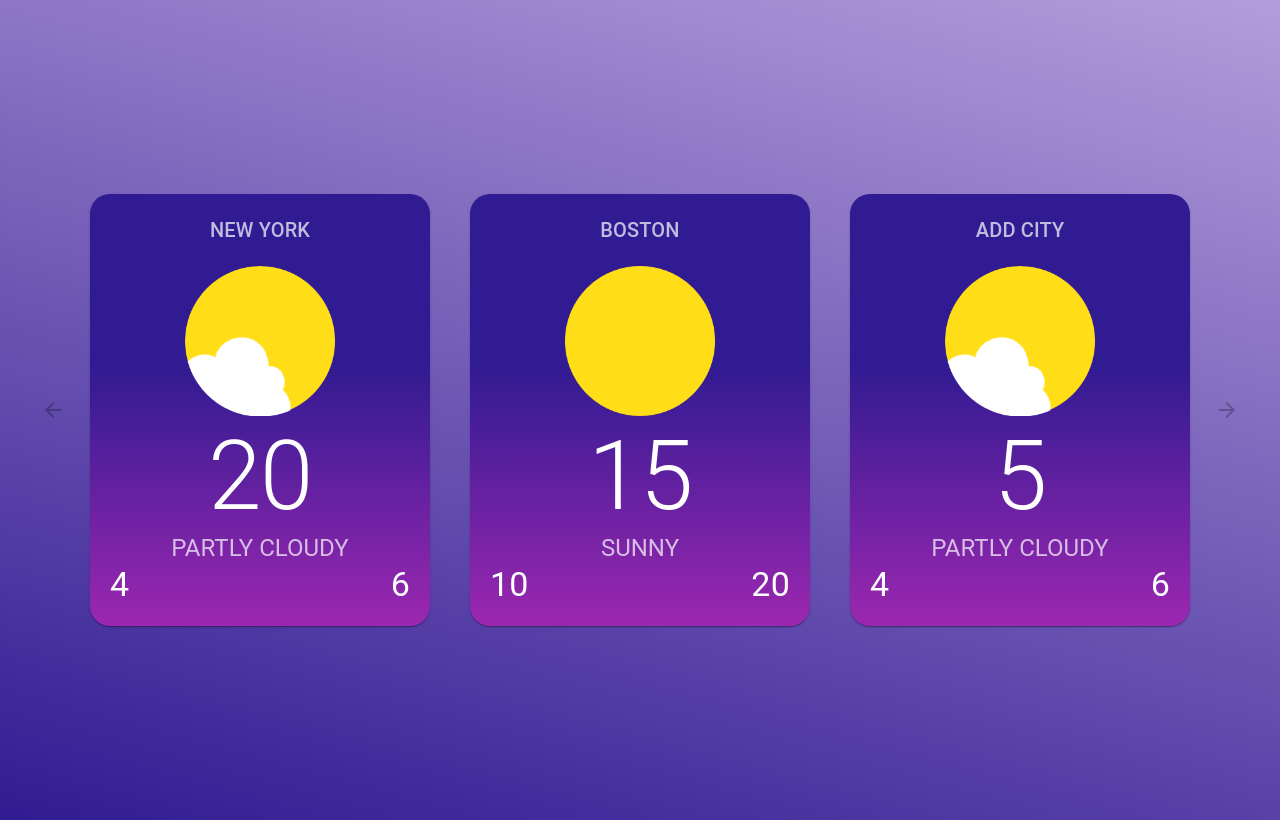
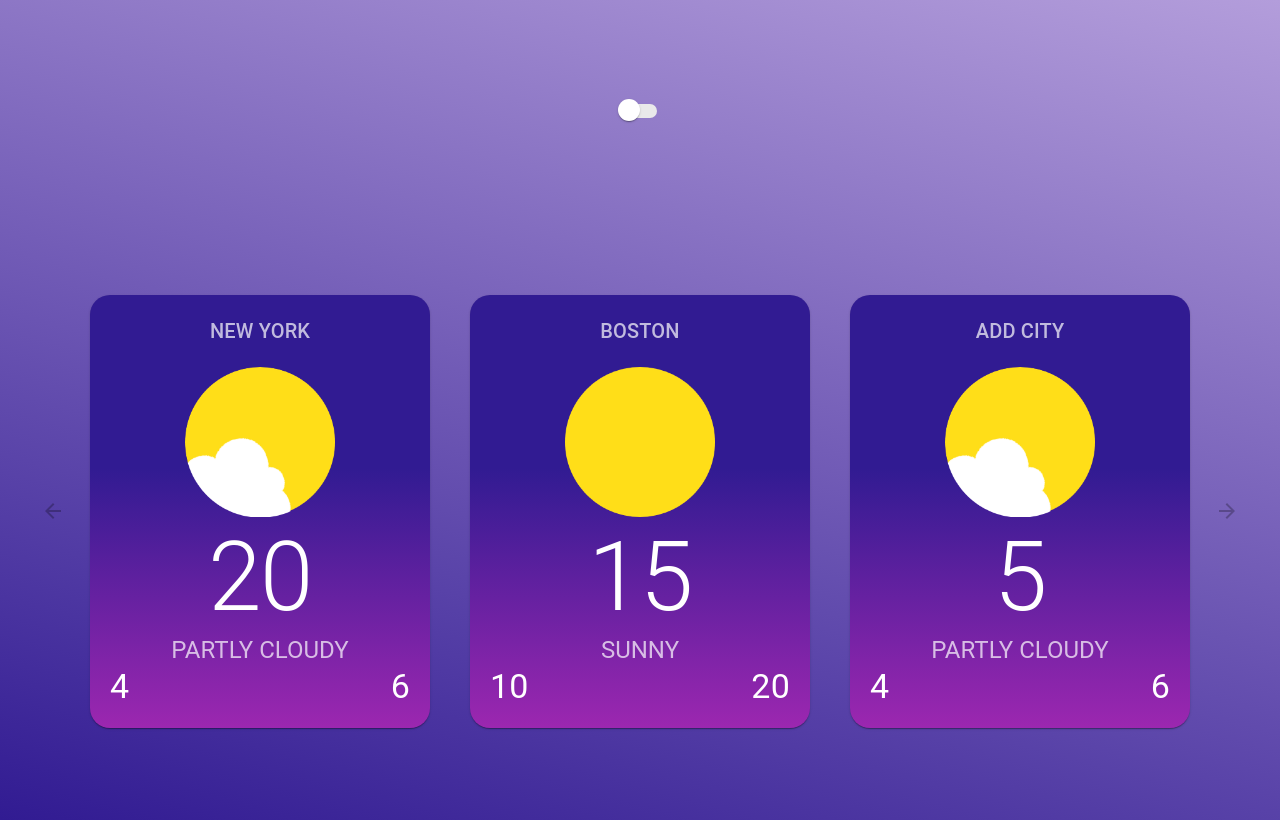
Before and after one commit to JulianAR97/pretty-weather, a React (Create React App) app: page / in a window 1280 px wide. Built offline with nearby package versions, Linux system fonts and the light colour scheme.

Commit message:
imported styled switch

```diff
--- a/src/App.js
+++ b/src/App.js
@@ -2,7 +2,7 @@ import React from 'react'
 import { makeStyles } from '@mui/styles'
 import { deepPurple } from '@mui/material/colors'
 import CardContainer from 'components/CardContainer'
-
+import StyledSwitch from 'components/StyledSwitch'
 
 const useStyles = makeStyles(theme => ({
   app: {
@@ -19,6 +19,7 @@ const App = () => {
 
   return (
     <div className={classes.app}>
+      <StyledSwitch />
       <CardContainer />
     </div>
   )
```
